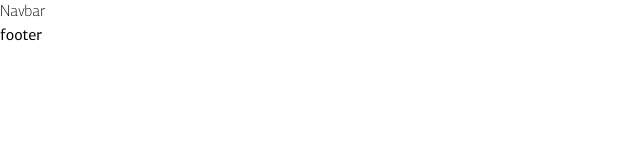
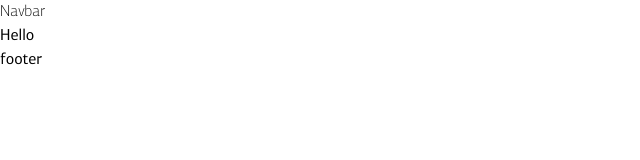
Before and after one commit to PierreParienteDimitrov/tempso-landing-page, a Next.js app: page / in a window 1280 px wide. Shown: the top 160 px of the page, without its empty margins (0-640 px from the left). Built offline with nearby package versions, Linux system fonts and the light colour scheme; a web font is replaced by a local one.

Commit message:
test font

```diff
--- a/pages/index.js
+++ b/pages/index.js
@@ -8,7 +8,9 @@ export default function Home() {
 				<link rel='icon' href='/favicon.ico' />
 			</Head>
 
-			<main></main>
+			<main>
+				<h3>Hello</h3>
+			</main>
 		</>
 	);
 }
```
